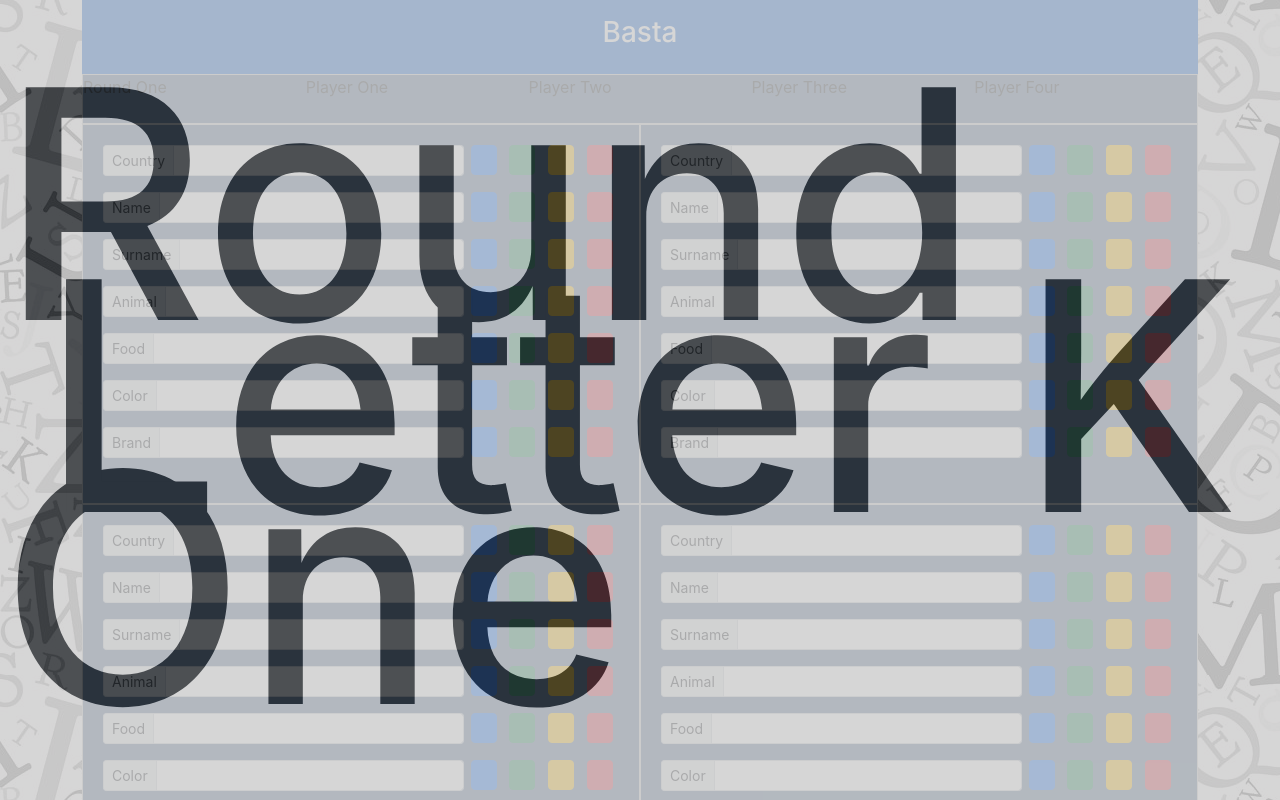
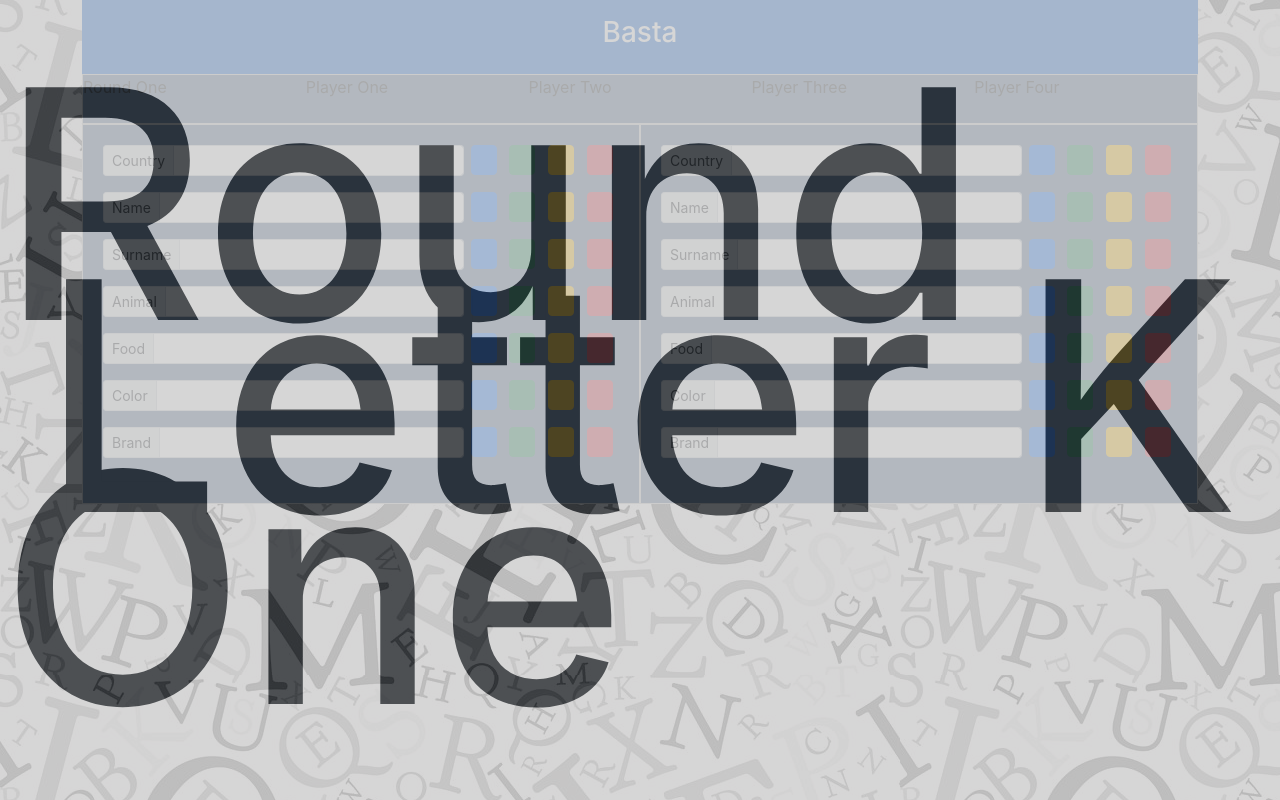
Before and after one commit to leonsuaren/basta, a React (Create React App) app: page /basta-game in a window 1280 px wide. Shown: the top 800 px of the page. Built offline with nearby package versions, Linux system fonts and the light colour scheme.

Commit message:
show words on board depends on the number of players

```diff
--- a/src/views/basta-game/BastaGame.jsx
+++ b/src/views/basta-game/BastaGame.jsx
@@ -1,10 +1,13 @@
-import React, { useEffect } from 'react';
+import React, { useEffect, useContext } from 'react';
+import { BastaContext } from '../../context/bastaContext';
 
 import { BastaBoard } from '../../components/basta-board';
 import { Score } from '../../components/score';
 import { Counter } from '../../components/counter';
 
 export const BastaGame = () => {
+  const bastaContext = useContext(BastaContext);
+  const numPlayers = bastaContext.numPlayers;
   const [showCounter, setShowCounter] = React.useState(true);
   const [round, setRound] = React.useState({});
   const [roundOne, setRoundOne] = React.useState(
@@ -25,6 +28,7 @@ export const BastaGame = () => {
       round: 'Round Three'
     }
   );
+    console.log(numPlayers);
 
   useEffect(() => {
     setRound(roundOne);
@@ -43,8 +47,8 @@ export const BastaGame = () => {
       <div className="bastaGameContainer">
         <BastaBoard />
         <BastaBoard />
-        <BastaBoard />
-        <BastaBoard />
+        {numPlayers >= 3 ? <BastaBoard /> : ''}
+        {numPlayers === 4 ? <BastaBoard /> : ''}
       </div>
       <div className='footerRules'>
         <ul>
```
